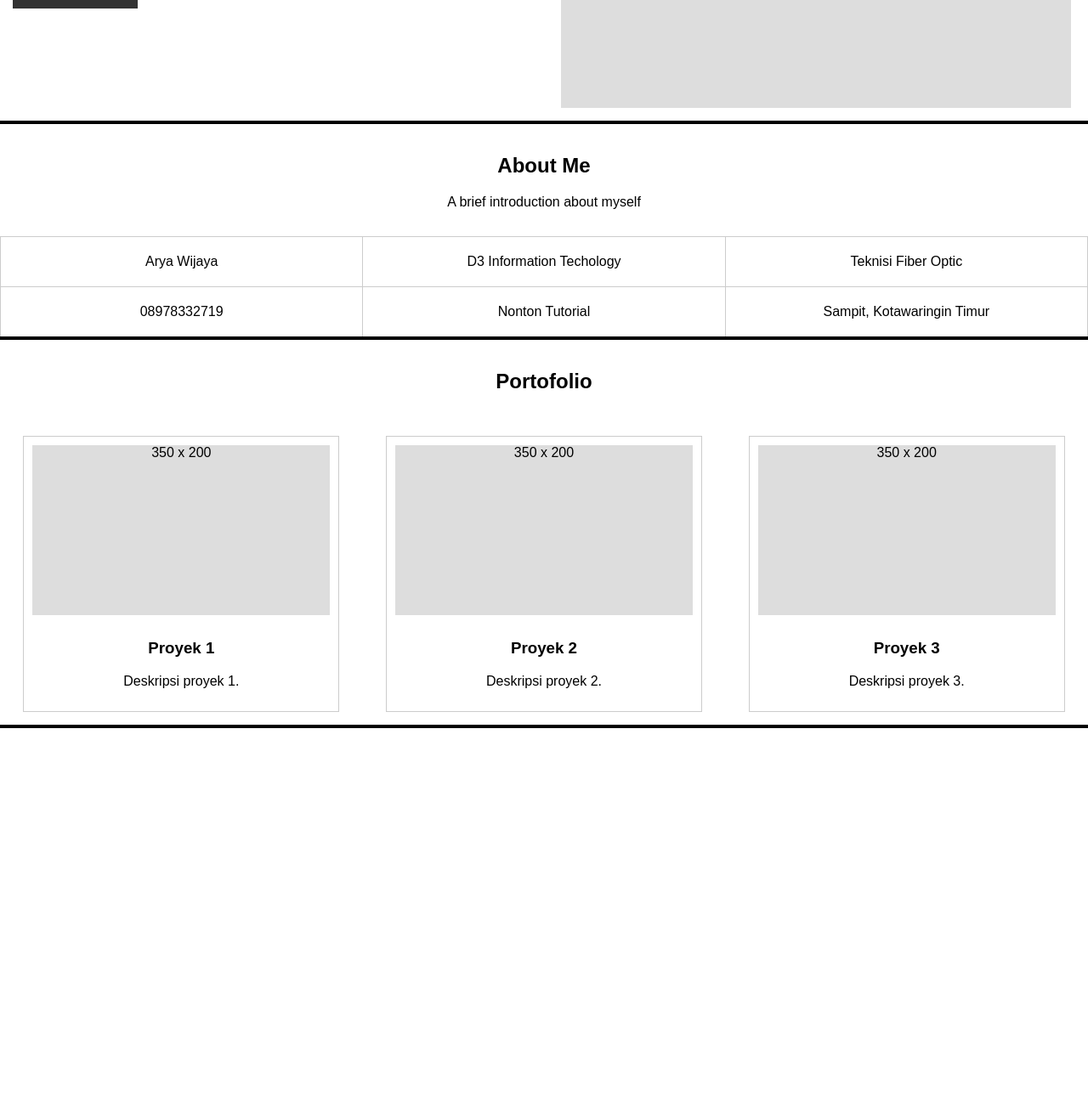
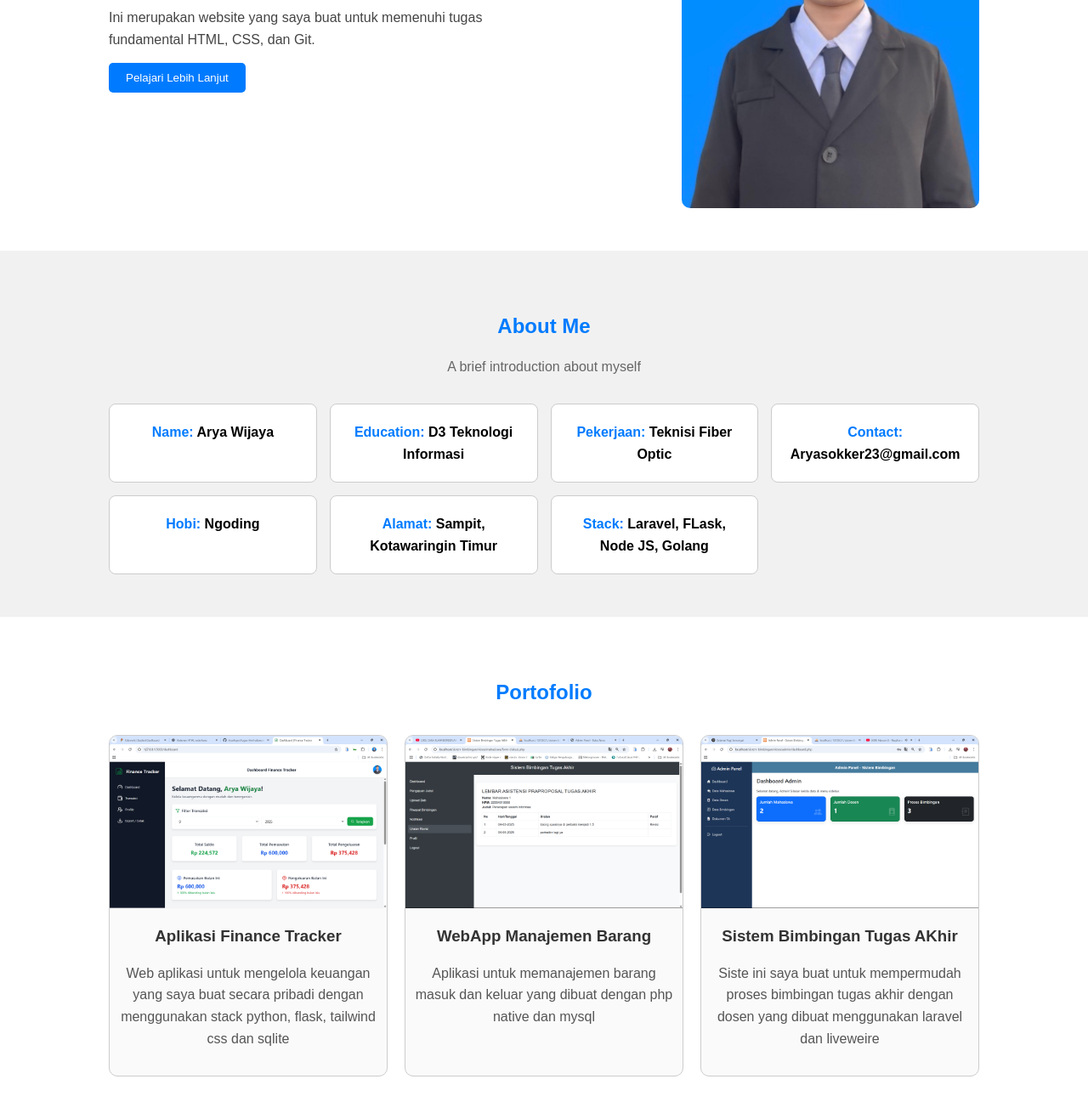
Before and after one commit to AryaKopet/tugas-html-eduwork, a plain HTML site: page index.html in a window 1280 px wide. Shown: the part 340-1630 px from the top of the page at 85% size. Before the commit the page ends 1197 px from the top, so only its background shows below. Drawn offline with Linux system fonts and the light colour scheme.

Commit message:
modifikasi tampilan konten website

```diff
--- a/index.html
+++ b/index.html
@@ -3,158 +3,83 @@
   <head>
     <meta charset="UTF-8" />
     <meta name="viewport" content="width=device-width, initial-scale=1.0" />
-    <title>Website Saya</title>
-    <style>
-      body {
-        font-family: Arial, sans-serif;
-        margin: 0;
-        padding: 0;
-      }
-      table {
-        width: 100%;
-        border-collapse: collapse;
-        text-align: center;
-        margin: 0 auto;
-      }
-      td {
-        padding: 15px;
-        vertical-align: middle;
-      }
-      .section {
-        border-bottom: 4px solid #000;
-        padding: 20px 0;
-      }
-      /* Menu */
-      .menu td {
-        font-weight: bold;
-      }
-      .menu a {
-        margin: 0 15px;
-        text-decoration: none;
-        color: black;
-      }
-      .menu a:hover {
-        text-decoration: underline;
-      }
-      /* Hero */
-      .hero-img {
-        width: 600px;
-        height: 400px;
-        background: #ddd;
-        display: inline-block;
-      }
-      button {
-        padding: 10px 15px;
-        background: #333;
-        color: white;
-        border: none;
-        cursor: pointer;
-      }
-      button:hover {
-        background: #555;
-      }
-      /* About */
-      .about-box {
-        border: 1px solid #ccc;
-        padding: 20px;
-        width: 150px;
-      }
-      /* Portfolio */
-      .card {
-        border: 1px solid #ccc;
-        width: 350px;
-        padding: 10px;
-        display: inline-block;
-      }
-      .card-img {
-        width: 350px;
-        height: 200px;
-        background: #ddd;
-        margin-bottom: 10px;
-        display: inline-block;
-      }
-    </style>
+    <title>Website Arya</title>
+    <link rel="shortcut icon" href="https://img.icons8.com/color/48/000000/html-5.png" type="image/png">
+    <link rel="stylesheet" href="css/style.css">
   </head>
   <body>
-    <!-- Section 1: Menu -->
-    <table class="section menu">
-      <tr>
-        <td align="left">Arya Wijaya</td>
-        <td align="right">
+    <!-- Navbar -->
+    <header>
+      <h2>Brand</h2>
+      <nav>
         <a href="#">Home</a>
         <a href="#">Biodata</a>
         <a href="#">Portofolio</a>
-        </td>
-      </tr>
-    </table>
+      </nav>
+    </header>
 
-    <!-- Section 2: Hero -->
-    <table class="section">
-      <tr>
-        <td width="50%" align="left">
+    <!-- Hero -->
+    <section class="hero">
+      <div class="hero-text">
         <h1>Selamat Datang di Website Saya</h1>
         <p>
-            Ini merupakan website yang saya buat untuk memenuhi tugas
-            fundamental html dan git dari eduwork.
+          Ini merupakan website yang saya buat untuk memenuhi tugas fundamental
+          HTML, CSS, dan Git.
         </p>
-          <button>Lihat Selengkapnya</button>
-        </td>
-        <td width="50%" align="center">
-          <div class="hero-img">600 x 400</div>
-        </td>
-      </tr>
-    </table>
+        <button>Pelajari Lebih Lanjut</button>
+      </div>
+      <img src="images/foto arya.jpg" alt="Foto Profil" />
+    </section>
 
-    <!-- Section 3: About Me -->
-    <table class="section">
-      <tr>
-        <td colspan="3">
+    <!-- About -->
+    <section class="about">
       <h2>About Me</h2>
       <p>A brief introduction about myself</p>
-        </td>
-      </tr>
-      <tr>
-        <td class="about-box">Arya Wijaya</td>
-        <td class="about-box">D3 Information Techology</td>
-        <td class="about-box">Teknisi Fiber Optic</td>
-      </tr>
-      <tr>
-        <td class="about-box">08978332719</td>
-        <td class="about-box">Nonton Tutorial</td>
-        <td class="about-box">Sampit, Kotawaringin Timur</td>
-      </tr>
-    </table>
+      <div class="about-grid">
+        <div class="about-box"><span class="tag">Name:</span> Arya Wijaya</div>
+        <div class="about-box"><span: class="tag">Education:</span:> D3 Teknologi Informasi</div>
+        <div class="about-box"><span: class="tag">Pekerjaan:</span:> Teknisi Fiber Optic</div>
+        <div class="about-box"><span: class="tag">Contact:</span:> Aryasokker23@gmail.com</div>
+        <div class="about-box"><span: class="tag">Hobi:</span:> Ngoding</div>
+        <div class="about-box"><span: class="tag">Alamat:</span:> Sampit, Kotawaringin Timur</div>
+        <div class="about-box"><span: class="tag">Stack:</span:> Laravel, FLask, Node JS, Golang</div>
+      </div>
+    </section>
 
-    <!-- Section 4: Portofolio -->
-    <table class="section">
-      <tr>
-        <td colspan="3">
+    <!-- Portfolio -->
+    <section class="portfolio">
       <h2>Portofolio</h2>
-        </td>
-      </tr>
-      <tr>
-        <td>
+      <div class="portfolio-grid">
         <div class="card">
-            <div class="card-img">350 x 200</div>
-            <h3>Proyek 1</h3>
-            <p>Deskripsi proyek 1.</p>
+          <img
+            src="/images/finance-tracker.png"
+            alt="Finance Tracker"
+          />
+          <h3>Aplikasi Finance Tracker</h3>
+          <p>Web aplikasi untuk mengelola keuangan yang saya buat secara pribadi dengan menggunakan stack python, flask, tailwind css dan sqlite</p>
         </div>
-        </td>
-        <td>
         <div class="card">
-            <div class="card-img">350 x 200</div>
-            <h3>Proyek 2</h3>
-            <p>Deskripsi proyek 2.</p>
+          <img
+            src="/images/manajemen-barang.png"
+            alt="Manajemen Barang"
+          />
+          <h3>WebApp Manajemen Barang</h3>
+          <p>Aplikasi untuk memanajemen barang masuk dan keluar yang dibuat dengan php native dan mysql</p>
         </div>
-        </td>
-        <td>
         <div class="card">
-            <div class="card-img">350 x 200</div>
-            <h3>Proyek 3</h3>
-            <p>Deskripsi proyek 3.</p>
+          <img
+            src="/images/sistem-bimbingan.png"
+            alt="Sistem Bimbingan"
+          />
+          <h3>Sistem Bimbingan Tugas AKhir</h3>
+          <p>Siste ini saya buat untuk mempermudah proses bimbingan tugas akhir dengan dosen yang dibuat menggunakan laravel dan liveweire</p>
         </div>
-        </td>
-      </tr>
-    </table>
+      </div>
+    </section>
+
+    <!-- Footer -->
+    <footer>
+      <p>© 2025 Arya Wijaya. All rights reserved.</p>
+    </footer>
   </body>
 </html>
```
Lines whose indentation alone changed are shown as unchanged.
